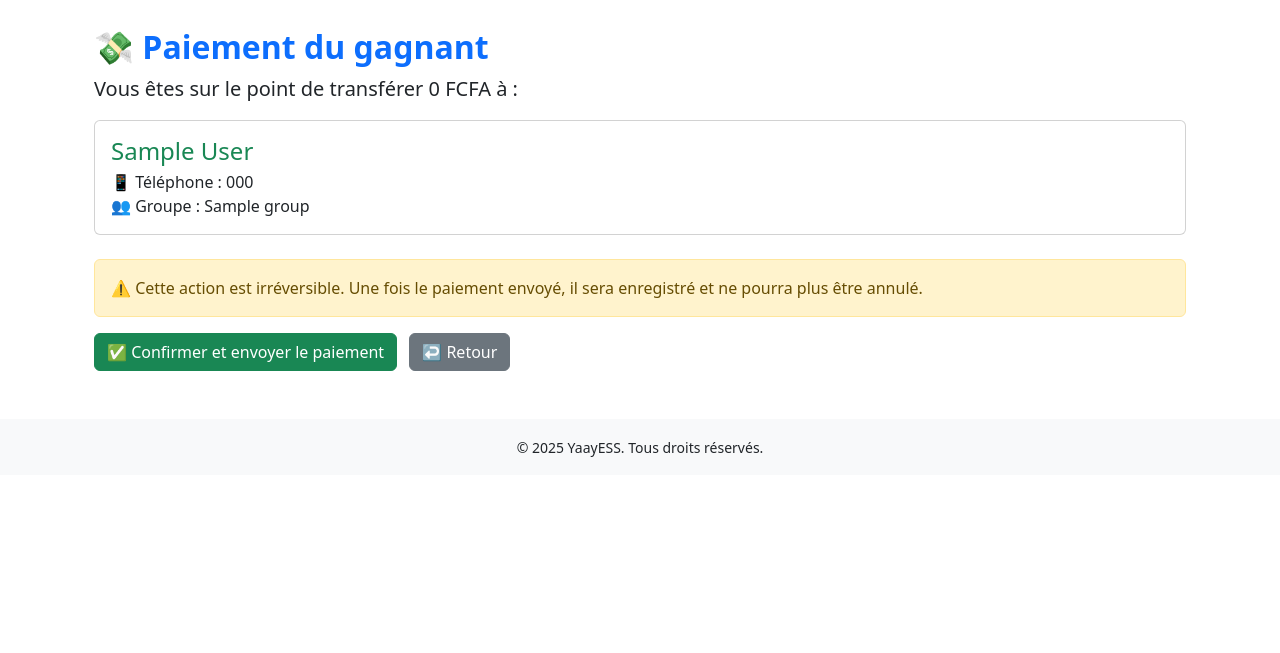
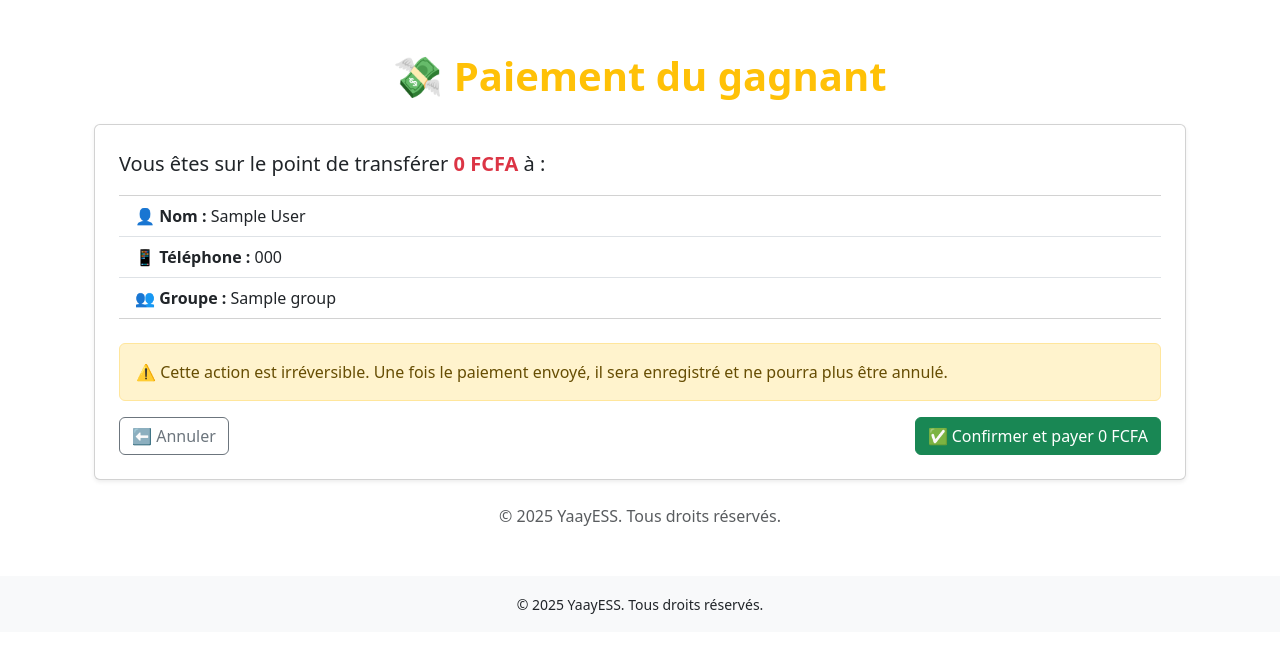
Before and after one commit to Indour61/yaayess-tontine, a Django app: page /group/1/payer-gagnant/ in a window 1280 px wide. Shown: the part 56-709 px from the top of the page. Run offline with Django 5.2, Linux system fonts and the light colour scheme; tables that the repository leaves empty hold one stand-in row (values such as "Sample post"); some libraries are stand-ins or nearby versions.

Commit message:
afficher montant total pour membre gagnant avant le paiement via paydunya

```diff
--- a/cotisationtontine/views.py
+++ b/cotisationtontine/views.py
@@ -741,10 +741,9 @@ def rejoindre_groupe(request, uuid_code):
 import requests
 from django.shortcuts import get_object_or_404, render, redirect
 from django.contrib import messages
-from django.db.models import Sum
 from django.conf import settings
 
-from .models import Group, Tirage, PaiementGagnant, CotisationTontine
+from .models import Group, Tirage, PaiementGagnant
 
 def payer_gagnant(request, group_id):
     group = get_object_or_404(Group, id=group_id)
@@ -758,14 +757,10 @@ def payer_gagnant(request, group_id):
 
     gagnant = dernier_tirage.gagnant
 
-    # Calcul du montant total des cotisations validées
-    montant_total = CotisationTontine.objects.filter(
-        member__group=group,
-        statut='valide'
-    ).aggregate(total=Sum('montant'))['total'] or 0
+    # ✅ Calcul simplifié du montant total (montant de base × membres éligibles)
+    montant_total = group.montant_base * group.membres.filter(actif=True, exit_liste=False).count()
 
     if request.method == 'POST':
-        # Préparer les headers et payload pour PayDunya (ajuste selon API PayDunya)
         url = "https://app.paydunya.com/api/v1/transfer-to-wallet"
         headers = {
             "Content-Type": "application/json",
@@ -776,7 +771,7 @@ def payer_gagnant(request, group_id):
         data = {
             "amount": float(montant_total),
             "recipient_number": gagnant.user.phone,
-            "wallet": "WAVE",  # ou autre wallet supporté
+            "wallet": "WAVE",
             "reason": f"Paiement tirage - {group.nom}"
         }
 
@@ -785,7 +780,6 @@ def payer_gagnant(request, group_id):
             res = response.json()
 
             if res.get("response_code") == "00":
-                # Paiement réussi : enregistrer dans PaiementGagnant
                 PaiementGagnant.objects.create(
                     group=group,
                     gagnant=gagnant,
@@ -794,9 +788,11 @@ def payer_gagnant(request, group_id):
                     message=res.get("response_text", ""),
                     transaction_id=res.get("transaction_id", "")
                 )
-                messages.success(request, f"Paiement de {montant_total} FCFA envoyé à {gagnant.user.nom} avec succès.")
+                messages.success(
+                    request,
+                    f"Paiement de {montant_total:,} FCFA envoyé à {gagnant.user.nom} avec succès."
+                )
             else:
-                # Paiement échoué : enregistrer erreur
                 PaiementGagnant.objects.create(
                     group=group,
                     gagnant=gagnant,
@@ -810,7 +806,6 @@ def payer_gagnant(request, group_id):
 
         return redirect('group_detail', group_id=group.id)
 
-    # Méthode GET : afficher la page de confirmation
     return render(request, 'cotisationtontine/payer_gagnant.html', {
         'group': group,
         'gagnant': gagnant,
--- a/templates/cotisationtontine/payer_gagnant.html
+++ b/templates/cotisationtontine/payer_gagnant.html
@@ -1,28 +1,46 @@
 {% extends 'base.html' %}
+{% load humanize %}
 
-{% block title %}Payer le gagnant - {{ group.nom }}{% endblock %}
+{% block title %}💸 Paiement du gagnant{% endblock %}
 
 {% block content %}
-<div class="container mt-4">
+<div class="container mt-5">
+    <h1 class="mb-4 text-warning fw-bold text-center">💸 Paiement du gagnant</h1>
 
-  <h2 class="fw-bold text-primary">💸 Paiement du gagnant</h2>
-  <p class="lead">Vous êtes sur le point de transférer <strong>{{ montant_total }} FCFA</strong> à :</p>
+    <div class="card shadow-sm p-4">
+        <p class="fs-5">Vous êtes sur le point de transférer
+            <strong class="text-danger">{{ montant_total|floatformat:0|intcomma }} FCFA</strong> à :
+        </p>
 
-  <div class="card p-3 mb-4">
-    <h4 class="mb-1 text-success">{{ gagnant.user.nom }}</h4>
-    <p class="mb-0">📱 Téléphone : {{ gagnant.user.phone }}</p>
-    <p class="mb-0">👥 Groupe : {{ group.nom }}</p>
-  </div>
+        <ul class="list-group list-group-flush mb-4">
+            <li class="list-group-item">
+                <strong>👤 Nom :</strong> {{ gagnant.user.nom }}
+            </li>
+            <li class="list-group-item">
+                <strong>📱 Téléphone :</strong> {{ gagnant.user.phone }}
+            </li>
+            <li class="list-group-item">
+                <strong>👥 Groupe :</strong> {{ group.nom }}
+            </li>
+        </ul>
 
-  <form method="post">
-    {% csrf_token %}
-    <div class="alert alert-warning">
-      ⚠️ Cette action est irréversible. Une fois le paiement envoyé, il sera enregistré et ne pourra plus être annulé.
+        <div class="alert alert-warning">
+            ⚠️ Cette action est irréversible. Une fois le paiement envoyé, il sera enregistré et ne pourra plus être annulé.
+        </div>
+
+        <form method="post">
+            {% csrf_token %}
+            <div class="d-flex justify-content-between">
+                <a href="{% url 'cotisationtontine:group_detail' group.id %}" class="btn btn-outline-secondary">
+                    ⬅ Annuler
+                </a>
+                <button type="submit" class="btn btn-success">
+                    ✅ Confirmer et payer {{ montant_total|floatformat:0|intcomma }} FCFA
+                </button>
+            </div>
+        </form>
     </div>
-    <button type="submit" class="btn btn-success">✅ Confirmer et envoyer le paiement</button>
-    <a href="{% url 'cotisationtontine:group_detail' group.id %}" class="btn btn-secondary ms-2">↩️ Retour</a>
 
-  </form>
-
+    <p class="text-center text-muted mt-4">© 2025 YaayESS. Tous droits réservés.</p>
 </div>
 {% endblock %}
```
